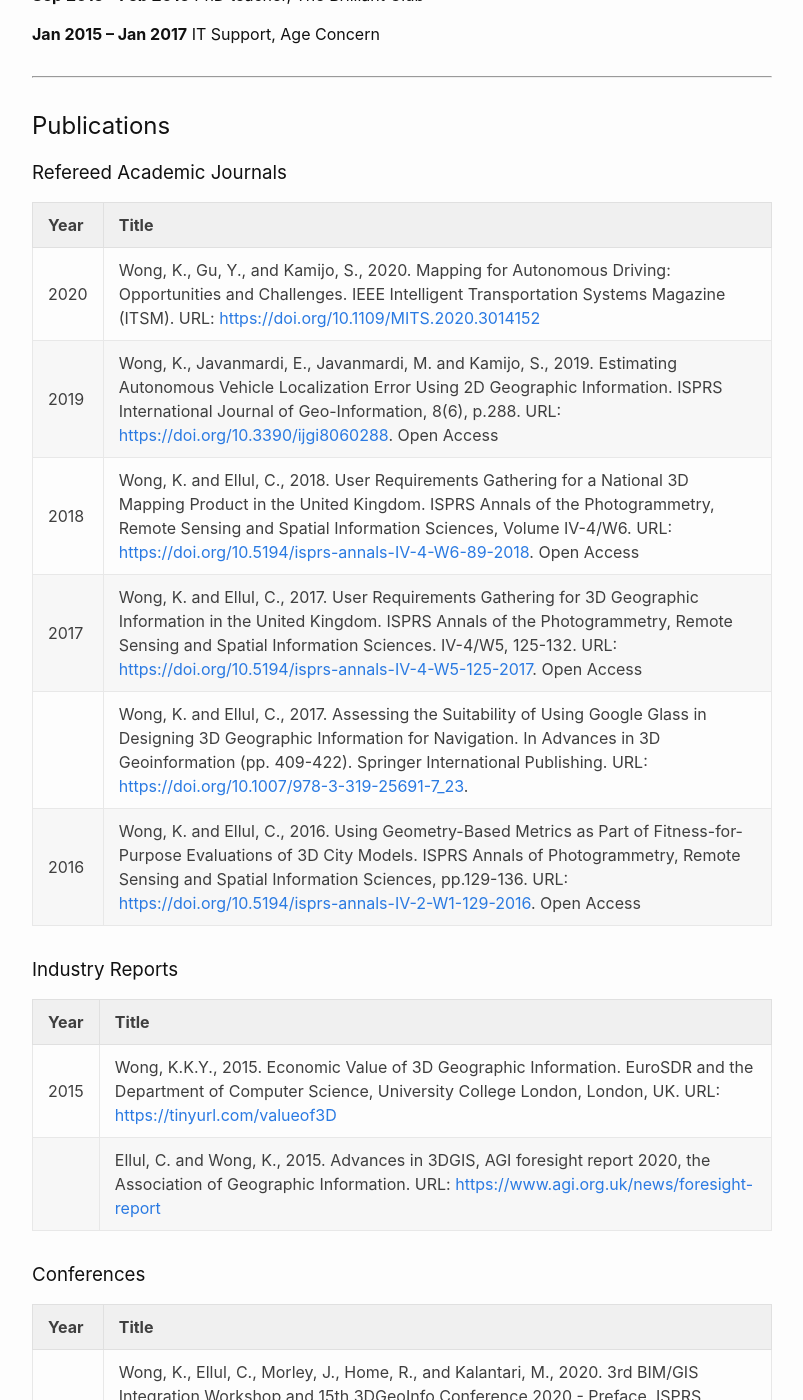
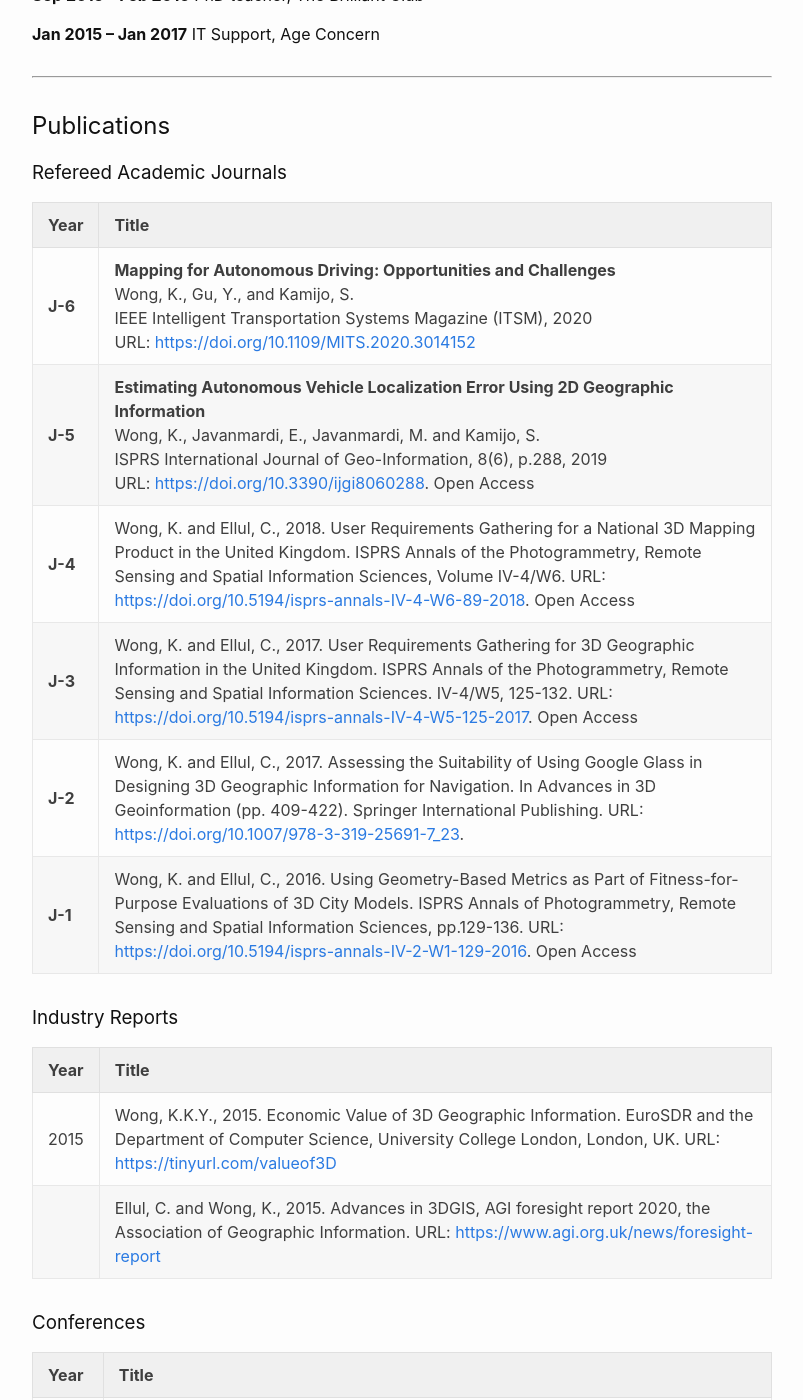
Before and after one commit to kel196/kel196.github.io, a Jekyll site: the page built from index.md, in a window 1280 px wide and 1400 px high, scrolled down 3559 px. Shown: the whole window, without its empty margins (238-1041 px from the left). Built offline with Jekyll 4.4.1, drawn with Linux system fonts in a browser that asks for light colours; our own code applies the rules of GitHub Pages for plain Markdown files; some of the changed text lies outside the part shown.

Commit message:
Update index.md

```diff
--- a/index.md
+++ b/index.md
@@ -115,14 +115,14 @@ The award provides a tax-free stipend of £18,590 per annum for four years, plus
 ## Publications
 ### Refereed Academic Journals
 
-| Year | Title                                                        |
-| ---- | ------------------------------------------------------------ |
-| 2020 | Wong, K., Gu, Y., and Kamijo, S., 2020. Mapping for Autonomous Driving: Opportunities and Challenges. IEEE Intelligent Transportation Systems Magazine (ITSM). URL: [https://doi.org/10.1109/MITS.2020.3014152](https://doi.org/10.1109/MITS.2020.3014152) |
-| 2019 | Wong, K., Javanmardi, E., Javanmardi, M. and Kamijo, S., 2019. Estimating Autonomous Vehicle Localization Error Using 2D Geographic Information. ISPRS International Journal of Geo-Information, 8(6), p.288. URL: [https://doi.org/10.3390/ijgi8060288](https://doi.org/10.3390/ijgi8060288). Open Access |
-| 2018 | Wong, K. and Ellul, C., 2018. User Requirements Gathering for a National 3D Mapping Product in the United Kingdom. ISPRS Annals of the Photogrammetry, Remote Sensing and Spatial Information Sciences, Volume IV-4/W6. URL: [https://doi.org/10.5194/isprs-annals-IV-4-W6-89-2018](https://doi.org/10.5194/isprs-annals-IV-4-W6-89-2018). Open Access |
-| 2017 | Wong, K. and Ellul, C., 2017. User Requirements Gathering for 3D Geographic Information in the United Kingdom. ISPRS Annals of the Photogrammetry, Remote Sensing and Spatial Information Sciences. IV-4/W5, 125-132. URL: [https://doi.org/10.5194/isprs-annals-IV-4-W5-125-2017](https://doi.org/10.5194/isprs-annals-IV-4-W5-125-2017). Open Access |
-|      | Wong, K. and Ellul, C., 2017. Assessing the Suitability of Using Google Glass in Designing 3D Geographic Information for Navigation. In Advances in 3D Geoinformation (pp. 409-422). Springer International Publishing. URL: [https://doi.org/10.1007/978-3-319-25691-7_23](https://doi.org/10.1007/978-3-319-25691-7_23). |
-| 2016 | Wong, K. and Ellul, C., 2016. Using Geometry-Based Metrics as Part of Fitness-for-Purpose Evaluations of 3D City Models. ISPRS Annals of Photogrammetry, Remote Sensing and Spatial Information Sciences, pp.129-136. URL: [https://doi.org/10.5194/isprs-annals-IV-2-W1-129-2016](https://doi.org/10.5194/isprs-annals-IV-2-W1-129-2016). Open Access |
+| Year    | Title                                                        |
+| ------- | ------------------------------------------------------------ |
+| **J-6** | **Mapping for Autonomous Driving: Opportunities and Challenges**<br />Wong, K., Gu, Y., and Kamijo, S.<br />IEEE Intelligent Transportation Systems Magazine (ITSM), 2020<br />URL: [https://doi.org/10.1109/MITS.2020.3014152](https://doi.org/10.1109/MITS.2020.3014152) |
+| **J-5** | **Estimating Autonomous Vehicle Localization Error Using 2D Geographic Information**<br />Wong, K., Javanmardi, E., Javanmardi, M. and Kamijo, S.<br />ISPRS International Journal of Geo-Information, 8(6), p.288, 2019<br />URL: [https://doi.org/10.3390/ijgi8060288](https://doi.org/10.3390/ijgi8060288). Open Access |
+| **J-4** | Wong, K. and Ellul, C., 2018. User Requirements Gathering for a National 3D Mapping Product in the United Kingdom. ISPRS Annals of the Photogrammetry, Remote Sensing and Spatial Information Sciences, Volume IV-4/W6. URL: [https://doi.org/10.5194/isprs-annals-IV-4-W6-89-2018](https://doi.org/10.5194/isprs-annals-IV-4-W6-89-2018). Open Access |
+| **J-3** | Wong, K. and Ellul, C., 2017. User Requirements Gathering for 3D Geographic Information in the United Kingdom. ISPRS Annals of the Photogrammetry, Remote Sensing and Spatial Information Sciences. IV-4/W5, 125-132. URL: [https://doi.org/10.5194/isprs-annals-IV-4-W5-125-2017](https://doi.org/10.5194/isprs-annals-IV-4-W5-125-2017). Open Access |
+| **J-2** | Wong, K. and Ellul, C., 2017. Assessing the Suitability of Using Google Glass in Designing 3D Geographic Information for Navigation. In Advances in 3D Geoinformation (pp. 409-422). Springer International Publishing. URL: [https://doi.org/10.1007/978-3-319-25691-7_23](https://doi.org/10.1007/978-3-319-25691-7_23). |
+| **J-1** | Wong, K. and Ellul, C., 2016. Using Geometry-Based Metrics as Part of Fitness-for-Purpose Evaluations of 3D City Models. ISPRS Annals of Photogrammetry, Remote Sensing and Spatial Information Sciences, pp.129-136. URL: [https://doi.org/10.5194/isprs-annals-IV-2-W1-129-2016](https://doi.org/10.5194/isprs-annals-IV-2-W1-129-2016). Open Access |
 
 ### Industry Reports
 
```
Also changed, not shown: other parts of index.md (+2 -2 lines).
